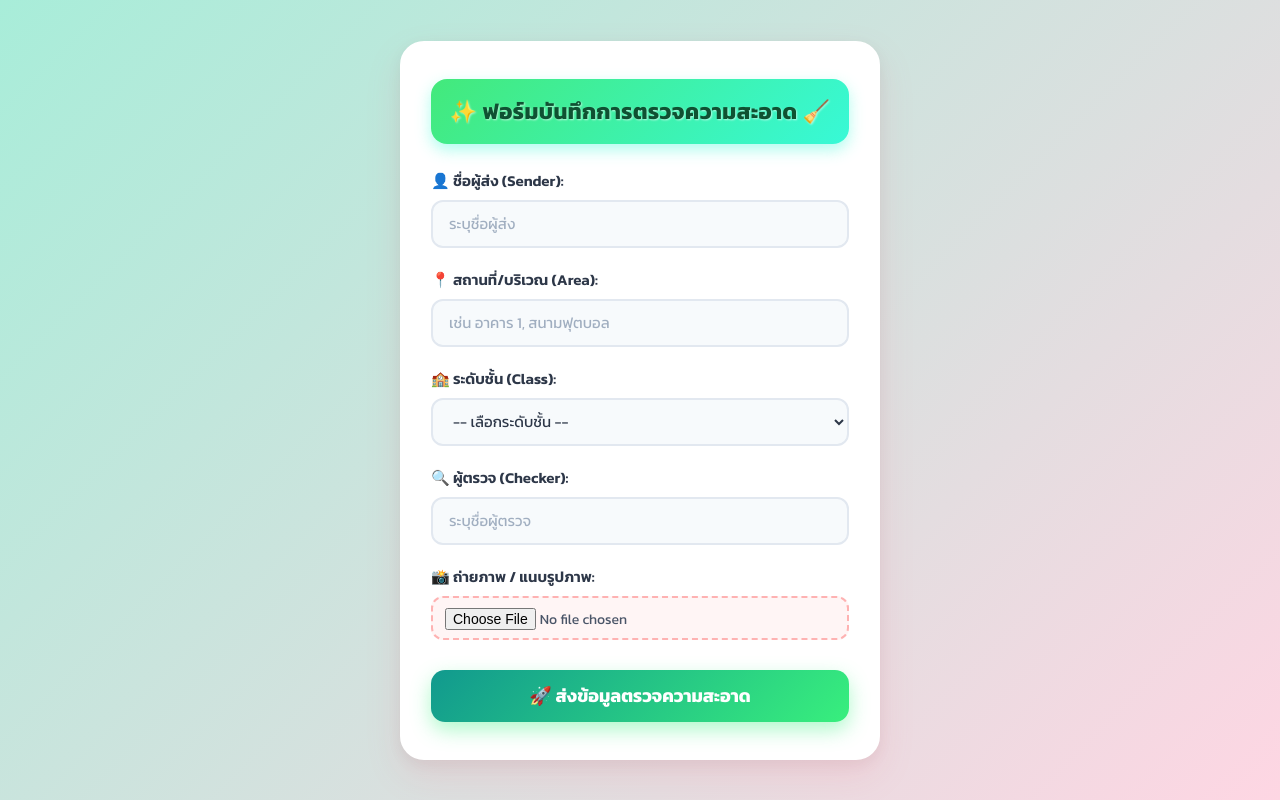
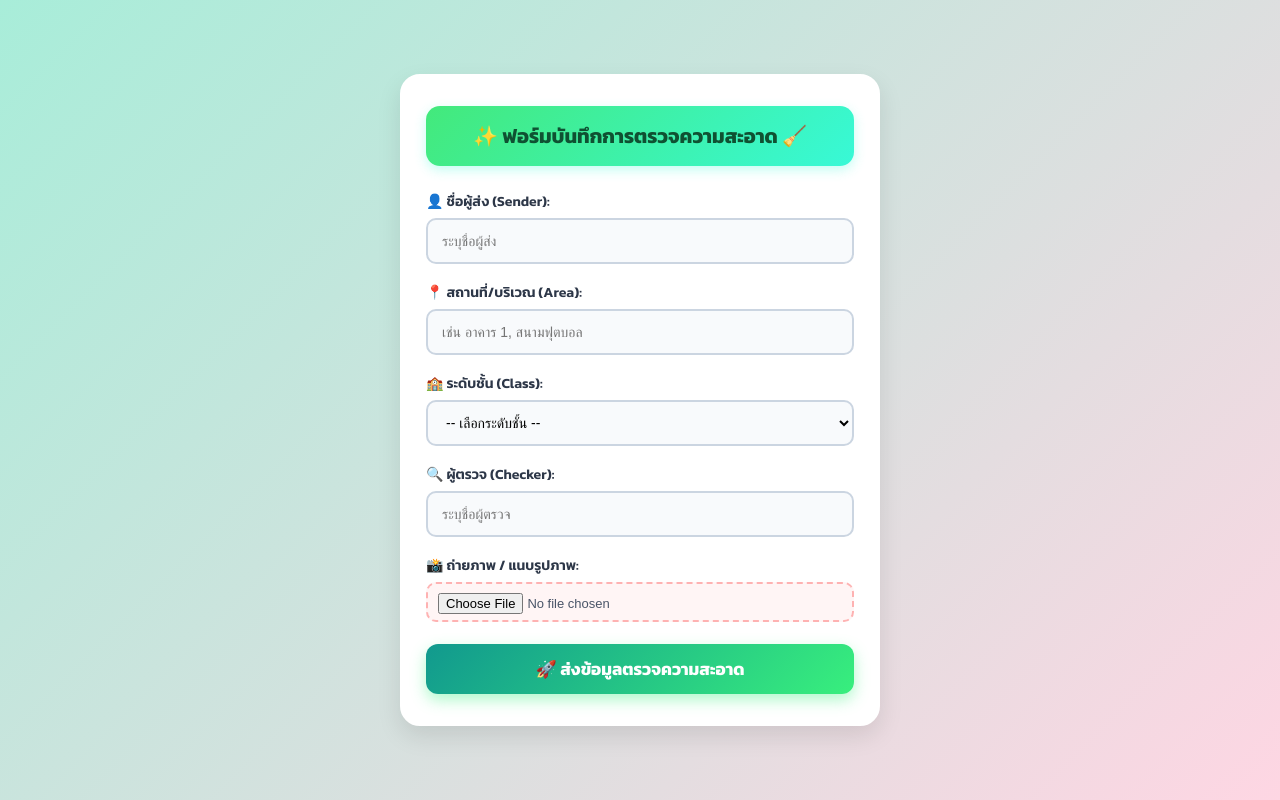
Before and after one commit to kanyaphat011/clean.01, a plain HTML site: page index.html in a window 1280 px wide. Drawn offline with Linux system fonts and the light colour scheme.

Commit message:
Update index.html

```diff
--- a/index.html
+++ b/index.html
@@ -4,172 +4,34 @@
   <meta charset="UTF-8">
   <meta name="viewport" content="width=device-width, initial-scale=1.0">
   <title>ฟอร์มบันทึกการตรวจความสะอาด</title>
-  <!-- ดึงฟอนต์ Kanit สดใสน่ารัก -->
-  <link href="https://fonts.googleapis.com/css2?family=Kanit:wght@300;400;500;600;700&display=swap" rel="stylesheet">
-  <style>
-    * {
-      box-sizing: border-box;
-      font-family: 'Kanit', sans-serif;
-    }
+  <link href="https://fonts.googleapis.com/css2?family=Kanit:wght@400;600;700&display=swap" rel="stylesheet">
+</head>
+<body style="background: linear-gradient(135deg, #a8edd9 0%, #fed6e3 100%); min-height: 100vh; margin: 0; padding: 25px 15px; font-family: 'Kanit', sans-serif; display: flex; justify-content: center; align-items: center; box-sizing: border-box;">
 
-    /* พื้นหลังสดใสสดชื่น */
-    body {
-      background: linear-gradient(135deg, #a8edd9 0%, #fed6e3 100%);
-      min-height: 100vh;
-      margin: 0;
-      padding: 30px 15px;
-      display: flex;
-      justify-content: center;
-      align-items: center;
-    }
+  <div style="background: #ffffff; width: 100%; max-width: 480px; padding: 30px 24px; border-radius: 20px; box-shadow: 0 10px 25px rgba(0,0,0,0.1); border: 2px solid #ffffff; box-sizing: border-box;">
 
-    /* การ์ดสีขาวมุมมน พร้อมเงาสีพาสเทล */
-    .card {
-      background: #ffffff;
-      width: 100%;
-      max-width: 480px;
-      padding: 35px 28px;
-      border-radius: 24px;
-      box-shadow: 0 15px 35px rgba(255, 105, 135, 0.15), 0 5px 15px rgba(0, 0, 0, 0.05);
-      border: 3px solid #ffffff;
-    }
-
-    /* กล่องหัวข้อสีสันสดใส */
-    .header-box {
-      background: linear-gradient(135deg, #43e97b 0%, #38f9d7 100%);
-      padding: 16px;
-      border-radius: 16px;
-      text-align: center;
-      margin-bottom: 25px;
-      box-shadow: 0 6px 15px rgba(56, 249, 215, 0.4);
-    }
-
-    .header-title {
-      margin: 0;
-      color: #0f5132;
-      font-size: 22px;
-      font-weight: 700;
-      letter-spacing: 0.5px;
-      text-shadow: 1px 1px 2px rgba(255,255,255,0.6);
-    }
-
-    .form-group {
-      margin-bottom: 20px;
-    }
-
-    label {
-      display: block;
-      font-size: 15px;
-      font-weight: 600;
-      margin-bottom: 8px;
-      color: #2d3748;
-    }
-
-    /* ช่องกรอกข้อมูลสีสันนุ่มนวล */
-    input[type="text"],
-    select {
-      width: 100%;
-      height: 48px;
-      padding: 10px 16px;
-      font-size: 15px;
-      border: 2px solid #e2e8f0;
-      border-radius: 12px;
-      outline: none;
-      background-color: #f7fafc;
-      color: #2d3748;
-      transition: all 0.3s ease;
-    }
-
-    input[type="text"]:focus,
-    select:focus {
-      border-color: #48bb78;
-      background-color: #ffffff;
-      box-shadow: 0 0 0 4px rgba(72, 187, 120, 0.2);
-    }
-
-    input::placeholder {
-      color: #a0aec0;
-    }
-
-    /* ช่องเลือกไฟล์รูปภาพ */
-    .file-box {
-      background-color: #fff5f5;
-      border: 2px dashed #feb2b2;
-      border-radius: 12px;
-      padding: 8px 12px;
-      transition: all 0.3s ease;
-    }
-
-    .file-box:hover {
-      background-color: #fff0f0;
-      border-color: #fc8181;
-    }
-
-    input[type="file"] {
-      width: 100%;
-      font-size: 14px;
-      color: #4a5568;
-      cursor: pointer;
-    }
-
-    /* ปุ่มส่งข้อมูลสีเขียวสดใสไล่เฉด */
-    .btn-submit {
-      width: 100%;
-      height: 52px;
-      background: linear-gradient(135deg, #11998e 0%, #38ef7d 100%);
-      color: #ffffff;
-      border: none;
-      border-radius: 14px;
-      font-size: 18px;
-      font-weight: 700;
-      cursor: pointer;
-      margin-top: 10px;
-      box-shadow: 0 8px 20px rgba(56, 239, 125, 0.4);
-      transition: all 0.3s ease;
-    }
-
-    .btn-submit:hover {
-      transform: translateY(-3px);
-      box-shadow: 0 12px 25px rgba(56, 239, 125, 0.5);
-    }
-
-    .btn-submit:active {
-      transform: translateY(-1px);
-    }
-
-    .btn-submit:disabled {
-      background: #cbd5e0;
-      box-shadow: none;
-      cursor: not-allowed;
-      transform: none;
-    }
-  </style>
-</head>
-<body>
-
-  <div class="card">
-    <!-- หัวข้อพร้อมแถบสีสดใส -->
-    <div class="header-box">
-      <h2 class="header-title">✨ ฟอร์มบันทึกการตรวจความสะอาด 🧹</h2>
+    <!-- แถบหัวข้อสีเขียวมิ้นต์ -->
+    <div style="background: linear-gradient(135deg, #43e97b 0%, #38f9d7 100%); padding: 15px; border-radius: 14px; text-align: center; margin-bottom: 25px; box-shadow: 0 4px 12px rgba(56,249,215,0.3);">
+      <h2 style="margin: 0; color: #0f5132; font-size: 20px; font-weight: 700;">✨ ฟอร์มบันทึกการตรวจความสะอาด 🧹</h2>
     </div>
 
     <form id="inspectionForm">
       <!-- 1. ชื่อผู้ส่ง -->
-      <div class="form-group">
-        <label for="sender">👤 ชื่อผู้ส่ง (Sender):</label>
-        <input type="text" id="sender" placeholder="ระบุชื่อผู้ส่ง" required>
+      <div style="margin-bottom: 18px;">
+        <label style="display: block; font-size: 14px; font-weight: 600; margin-bottom: 6px; color: #2d3748;">👤 ชื่อผู้ส่ง (Sender):</label>
+        <input type="text" id="sender" placeholder="ระบุชื่อผู้ส่ง" required style="width: 100%; height: 46px; padding: 10px 14px; font-size: 14px; border: 2px solid #cbd5e1; border-radius: 10px; outline: none; background-color: #f8fafc; box-sizing: border-box;">
       </div>
 
       <!-- 2. สถานที่ / บริเวณ -->
-      <div class="form-group">
-        <label for="area">📍 สถานที่/บริเวณ (Area):</label>
-        <input type="text" id="area" placeholder="เช่น อาคาร 1, สนามฟุตบอล" required>
+      <div style="margin-bottom: 18px;">
+        <label style="display: block; font-size: 14px; font-weight: 600; margin-bottom: 6px; color: #2d3748;">📍 สถานที่/บริเวณ (Area):</label>
+        <input type="text" id="area" placeholder="เช่น อาคาร 1, สนามฟุตบอล" required style="width: 100%; height: 46px; padding: 10px 14px; font-size: 14px; border: 2px solid #cbd5e1; border-radius: 10px; outline: none; background-color: #f8fafc; box-sizing: border-box;">
       </div>
 
       <!-- 3. ระดับชั้น -->
-      <div class="form-group">
-        <label for="classVal">🏫 ระดับชั้น (Class):</label>
-        <select id="classVal" required>
+      <div style="margin-bottom: 18px;">
+        <label style="display: block; font-size: 14px; font-weight: 600; margin-bottom: 6px; color: #2d3748;">🏫 ระดับชั้น (Class):</label>
+        <select id="classVal" required style="width: 100%; height: 46px; padding: 10px 14px; font-size: 14px; border: 2px solid #cbd5e1; border-radius: 10px; outline: none; background-color: #f8fafc; box-sizing: border-box;">
           <option value="">-- เลือกระดับชั้น --</option>
           <option value="ม.1">ม.1</option>
           <option value="ม.2">ม.2</option>
@@ -181,26 +43,26 @@
       </div>
 
       <!-- 4. ผู้ตรวจ -->
-      <div class="form-group">
-        <label for="checker">🔍 ผู้ตรวจ (Checker):</label>
-        <input type="text" id="checker" placeholder="ระบุชื่อผู้ตรวจ" required>
+      <div style="margin-bottom: 18px;">
+        <label style="display: block; font-size: 14px; font-weight: 600; margin-bottom: 6px; color: #2d3748;">🔍 ผู้ตรวจ (Checker):</label>
+        <input type="text" id="checker" placeholder="ระบุชื่อผู้ตรวจ" required style="width: 100%; height: 46px; padding: 10px 14px; font-size: 14px; border: 2px solid #cbd5e1; border-radius: 10px; outline: none; background-color: #f8fafc; box-sizing: border-box;">
       </div>
 
       <!-- 5. ถ่ายภาพ / แนบรูปภาพ -->
-      <div class="form-group">
-        <label for="imageFile">📸 ถ่ายภาพ / แนบรูปภาพ:</label>
-        <div class="file-box">
-          <input type="file" id="imageFile" accept="image/*" required>
+      <div style="margin-bottom: 22px;">
+        <label style="display: block; font-size: 14px; font-weight: 600; margin-bottom: 6px; color: #2d3748;">📸 ถ่ายภาพ / แนบรูปภาพ:</label>
+        <div style="background-color: #fff5f5; border: 2px dashed #feb2b2; border-radius: 10px; padding: 6px 10px;">
+          <input type="file" id="imageFile" accept="image/*" required style="width: 100%; font-size: 13px; color: #4a5568;">
         </div>
       </div>
 
       <!-- ปุ่มส่งข้อมูล -->
-      <button type="button" class="btn-submit" id="submitBtn" onclick="sendData()">🚀 ส่งข้อมูลตรวจความสะอาด</button>
+      <button type="button" id="submitBtn" onclick="sendData()" style="width: 100%; height: 50px; background: linear-gradient(135deg, #11998e 0%, #38ef7d 100%); color: #ffffff; border: none; border-radius: 12px; font-size: 17px; font-weight: 700; cursor: pointer; box-shadow: 0 6px 15px rgba(56, 239, 125, 0.4); font-family: 'Kanit', sans-serif;">🚀 ส่งข้อมูลตรวจความสะอาด</button>
     </form>
   </div>
 
   <script>
-    // 📍 เปลี่ยน URL ตรงนี้เป็น Web App URL ล่าสุดจาก Apps Script (ที่เลือก Everyone)
+    // 📍 อย่าลืมนำ Web App URL ของคุณมาวางตรงนี้นะครับ
     const SCRIPT_URL = "https://script.google.com/macros/s/AKfycbxY4vdnTjB9hHFvrc28Rry6NfvLBJex22pR-Ir7psRSZFHhT-22PuSkMMH4YHQVf_4F/exec";
 
     function getBase64(file) {
```
